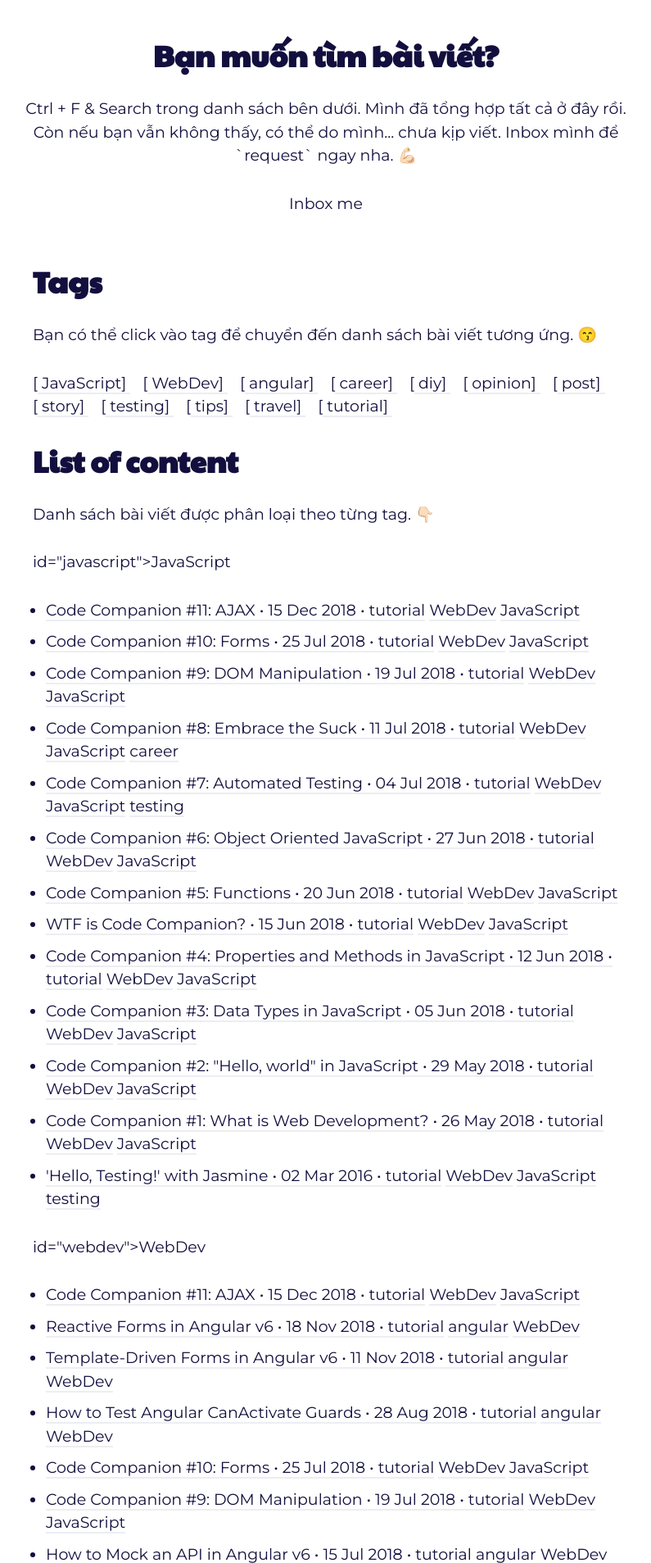
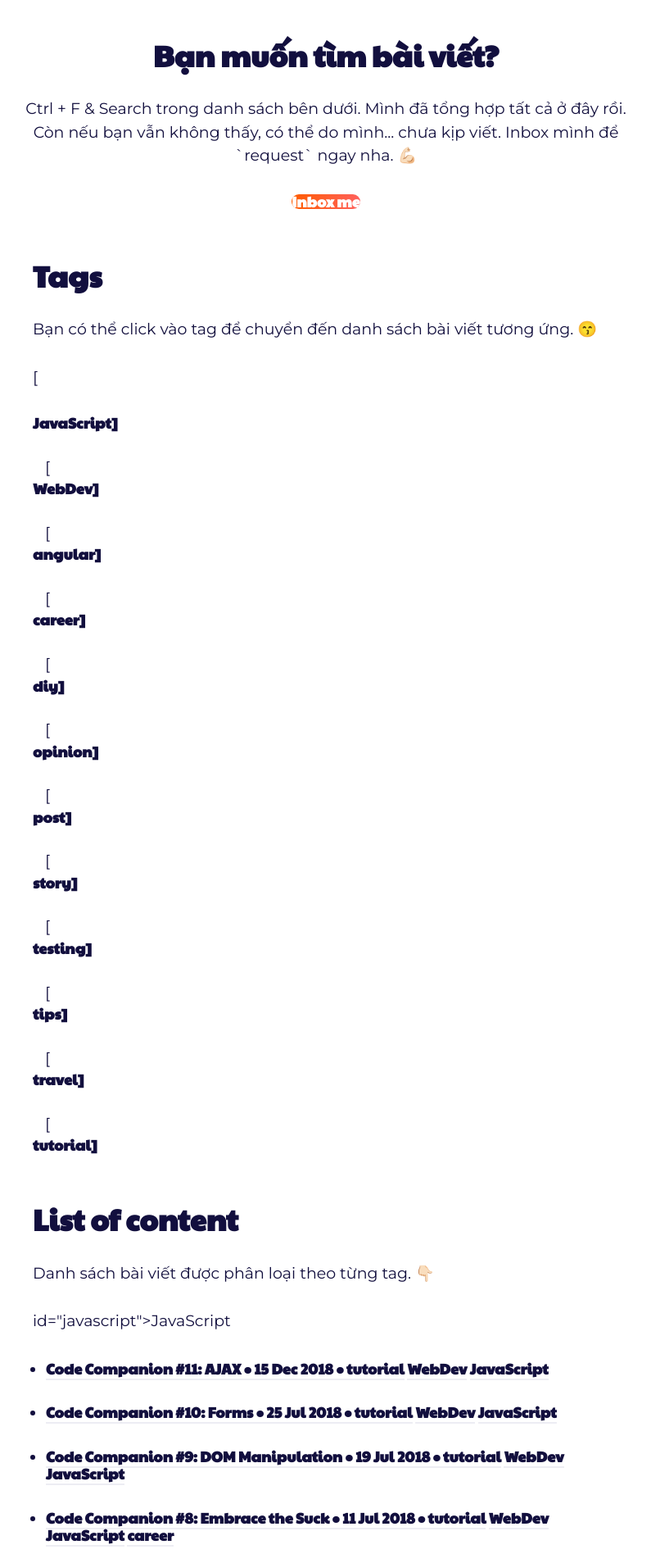
Before and after one commit to lightix98/lightix98.github.io, a Jekyll site: the page built from _pages/categrories.html, in a window 1280 px wide. Shown: the part 1110-3017 px from the top of the page at 82% size, without its empty margins (242-1037 px from the left). Built offline with Jekyll 4.4.1, drawn with Linux system fonts in a browser that asks for light colours.

Commit message:
Update categrories.html

```diff
--- a/_pages/categrories.html
+++ b/_pages/categrories.html
@@ -34,7 +34,7 @@ Here we generate all the tags.
 <div class="col col-12" style="text-align: center">
 <h2 style="font-size: 36px">Bạn muốn tìm bài viết?</h2>
       <p>Ctrl + F & Search trong danh sách bên dưới. Mình đã tổng hợp tất cả ở đây rồi. Còn nếu bạn vẫn không thấy, có thể do mình... chưa kịp viết. Inbox mình để `request` ngay nha. 💪🏻</p>
-      <p><a href="https://m.me/Saigonvanang" class="author__btn"  style="border: none">Inbox me</a></p>
+      <h5><a href="https://m.me/Saigonvanang" class="button button--primary"  style="border: none">Inbox me</a></h5>
 <br/>
 
 <div class="col col-12" style="text-align: left">
@@ -43,7 +43,7 @@ Here we generate all the tags.
 <div class="posts">
 <p>
 {% for tag in tags %}
-[<a href="#{{ tag | slugify }}" class="codinfox-tag-mark"> {{ tag }}] </a> &nbsp;&nbsp;
+[<h5 href="#{{ tag | slugify }}" class="codinfox-tag-mark"> {{ tag }}] </h5> &nbsp;&nbsp;
 {% endfor %}
 <br/>
 
@@ -55,6 +55,7 @@ Here we generate all the tags.
   {% for post in site.posts %}
   {% if post.tags contains tag %}
   <li>
+    <h5>
       <a href="{{ post.url }}">
         {{ post.title }} •
         {{ post.date | date_to_string }} •
@@ -62,6 +63,7 @@ Here we generate all the tags.
       {% for tag in post.tags %}
       <a class="codinfox-tag-mark" href="/blog/tag/#{{ tag | slugify }}">{{ tag }}</a>
       {% endfor %}
+    </h5>
   </li>
   {% endif %}
   {% endfor %}
```
